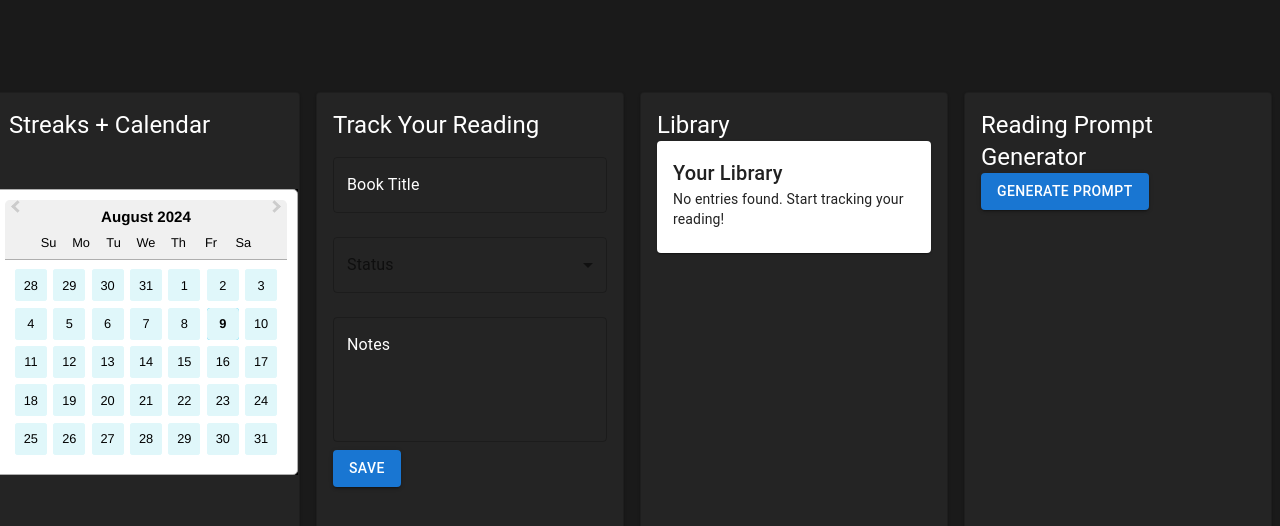
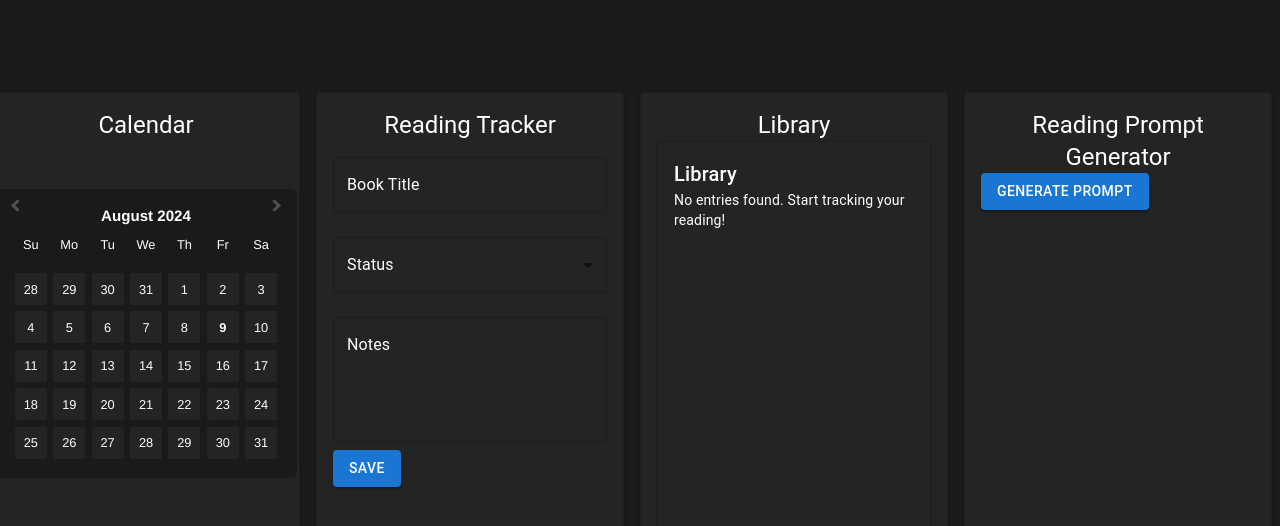
Before and after one commit to danielledonnelly/booksmaxing, a React (Vite) app: page / in a window 1280 px wide. Shown: the top 526 px of the page. Built offline with nearby package versions, Linux system fonts and the light colour scheme.

Commit message:
GH-PAGES

```diff
--- a/package.json
+++ b/package.json
@@ -3,7 +3,7 @@
   "private": true,
   "version": "0.0.0",
   "type": "module",
-  "homepage": "https://danielledonnelly.github.io/booksmaxing",
+  "homepage": "http://danielledonnelly.github.io/booksmaxing",
   "scripts": {
     "predeploy": "npm run build",
     "deploy": "gh-pages -d dist",
--- a/src/Home.jsx
+++ b/src/Home.jsx
@@ -16,7 +16,7 @@ const Home = () => {
         <Grid item xs={12} sm={3} style={{ padding: '0 8px', display: 'flex', justifyContent: 'center' }}>
           <Card className="card">
             <CardContent>
-              <Typography variant="h5">Streaks + Calendar</Typography>
+              <Typography variant="h5">Calendar</Typography>
               <StreaksCalendar entryCounts={entryCounts} setEntryCounts={setEntryCounts} />
             </CardContent>
           </Card>
@@ -25,7 +25,7 @@ const Home = () => {
         <Grid item xs={12} sm={3} style={{ padding: '0 8px', display: 'flex', justifyContent: 'center' }}>
           <Card className="card">
             <CardContent>
-              <Typography variant="h5">Track Your Reading</Typography>
+              <Typography variant="h5">Reading Tracker</Typography>
               <BookTracker entryCounts={entryCounts} setEntryCounts={setEntryCounts} />
             </CardContent>
           </Card>
--- a/src/components/Library.jsx
+++ b/src/components/Library.jsx
@@ -6,9 +6,9 @@ const Library = ({ entryCounts }) => {
   const entries = Object.entries(entryCounts);
 
   return (
-    <Card className="library-card">
+    <Card className="card">
       <CardContent>
-        <Typography variant="h6">Your Library</Typography>
+        <Typography variant="h6">Library</Typography>
         {entries.length > 0 ? (
           <List>
             {entries.map(([title, count], index) => (
--- a/src/components/StreaksCalendar.jsx
+++ b/src/components/StreaksCalendar.jsx
@@ -9,28 +9,24 @@ const StreaksCalendar = ({ entryCounts, setEntryCounts }) => {
 
   const handleDateChange = (date) => {
     setSelectedDate(date);
-
-    const dateKey = date.toDateString();
-
-    setEntryCounts((prevCounts) => ({
-      ...prevCounts,
-      [dateKey]: (prevCounts[dateKey] || 0) + 1,
-    }));
   };
 
   const getColor = (count) => {
-    if (count === 0) return '#e0f7fa'; // White for no entries
-    if (count === 1) return '#b3e6f8'; // Light blue for one entry
-    if (count === 2) return '#80d3f1'; // Slightly darker blue
-    if (count === 3) return '#4dc0ea'; // Medium blue
-    if (count === 4) return '#1aacdf'; // Darker blue
-    return '#00beef'; // Maximum entries
+    if (count === 0) return '#242424'; // Dark grey for no entries
+    if (count === 1) return '#2c3440'; // Slightly lighter and more neutral grey
+    if (count === 2) return '#344050'; // Darker grey with subtle blue tones
+    if (count === 3) return '#3c4c60'; // Greyish-blue, continuing the transition
+    if (count === 4) return '#455770'; // Dark greyish-blue, closer to the final color
+    return '#54688A'; // Final color, a slightly darker blue-grey
   };
+
+
 
   const renderDayContents = (day, date) => {
     const dateKey = date.toDateString();
     const count = entryCounts[dateKey] || 0;
     const color = getColor(count);
+
     return (
       <div
         style={{
--- a/src/index.css
+++ b/src/index.css
@@ -59,67 +59,103 @@ button {
   font-size: 1em;
   font-weight: 500;
   font-family: inherit;
-  background-color: #1a1a1a;
+  background-color: #505050;
   cursor: pointer;
   transition: border-color 0.25s;
 }
 button:hover {
   border-color: #646cff;
 }
+
 button:focus,
 button:focus-visible {
   outline: 4px auto -webkit-focus-ring-color;
+}
+
+.MuiTypography-h5 {
+  text-align: center;
 }
 
 /* CALENDAR */
 
 /* Center the calendar within its container */
 .calendar-container {
-  background-color: black !important;
+  background-color: #1a1a1a;
   display: flex;
   justify-content: center;
   align-items: center;
+  border-radius: 6px;
 }
+
+/* Dark mode for the entire calendar */
+.calendar {
+  background-color: #1a1a1a; /* Dark background */
+  color: white; /* White text */
+  border: none !important;
+  border-radius: 8px;
+}
+
+/* Dark mode for the calendar header */
+.react-datepicker__header {
+  background-color: #1a1a1a; /* Dark header background */
+  border: none !important;
+}
+
+/* Dark mode for the days of the week */
+.react-datepicker__day-name {
+  color: #b3b3b3; /* Lighter grey for day names */
+}
+
+/* Dark mode for the calendar days */
+.react-datepicker__day,
+.react-datepicker__day--selected,
+.react-datepicker__day--keyboard-selected {
+  color: white; /* White text */
+  background-color: #333333; /* Dark background for selected days */
+}
+
+/* Dark mode for the month and year */
+.react-datepicker__current-month {
+  color: white; /* White text for current month and year */
+}
+
+/* Navigation buttons */
+.react-datepicker__navigation-icon::before {
+  border-color: #505050; /* White arrows */
+}
+
+
 
 /* BOOK TRACKER */
 .textField-white {
   color: white;
+  background-color: #505050;
 }
 
-/* Adjust padding/margins as needed */
+.MuiInputLabel-root {
+  color: white !important;
+}
+
 .react-datepicker__month-container {
   padding: 10px;
 }
 
-/* Customize the calendar day appearance */
-.react-datepicker__day {
+.react-datepicker__day,
+.react-datepicker__day-name {
   display: inline-flex;
   justify-content: center;
   align-items: center;
-  width: 2rem; /* Adjust the width for a rounded square */
-  height: 2rem; /* Keep the height the same as the width */
-  border-radius: 10%; /* Use a slight rounding for the corners */
+  width: 2rem;
+  height: 2rem;
+  border-radius: 10%;
   margin: 0.2rem;
-  background-color: #e0f7fa; /* Light blue as default background */
-  color: #000000; /* Black text color */
+  color: #ffffff;
 }
 
-/* Adjust day cell when selected */
-.react-datepicker__day--selected {
-  background-color: #00beef !important;
-}
-
-/* Highlight the today cell */
-/* .react-datepicker__day--today { */
-  /* border: 2px solid #00beef; */
-
-
-/* Remove the oval shape by ensuring equal width and height */
 .react-datepicker__day:hover {
   background-color: #b3e6f8;
 }
 
-/* Customize the day based on the entry count */
 .react-datepicker__day-custom {
   border-radius: 10%;
 }
```
